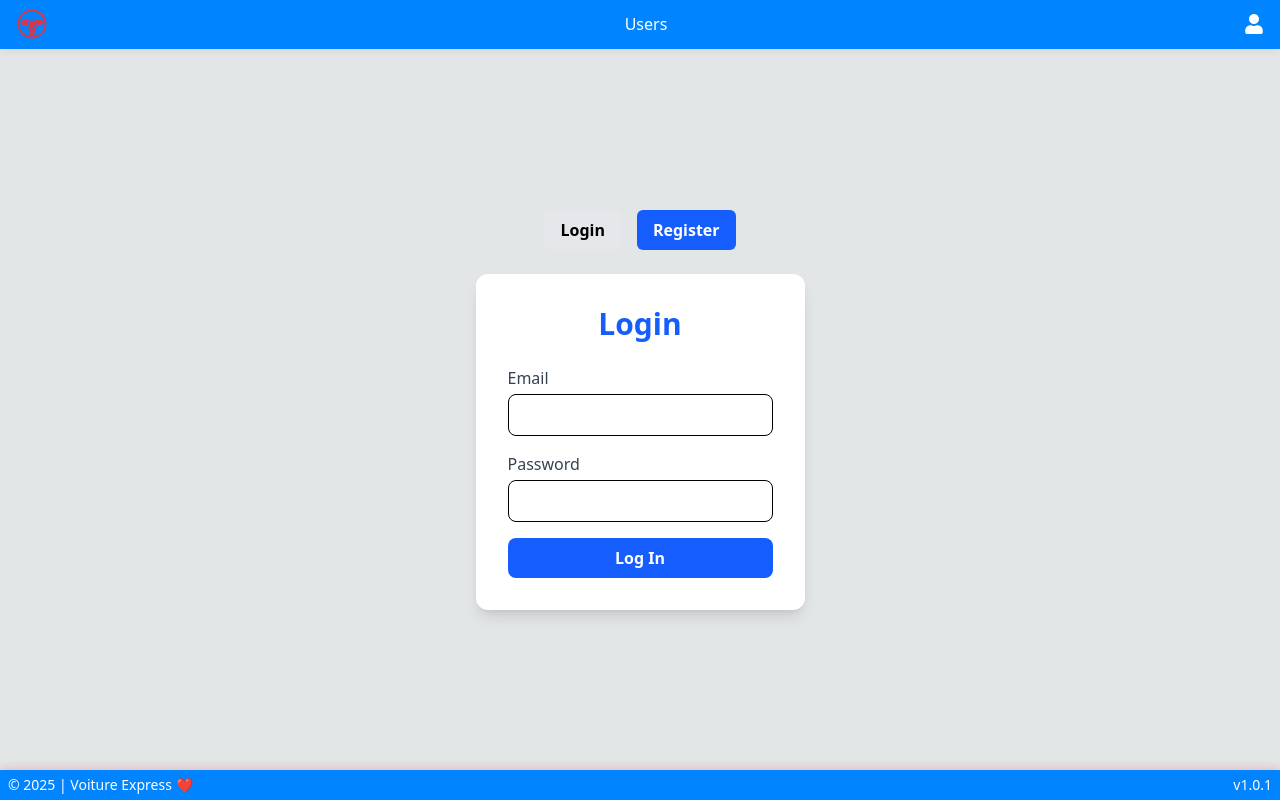
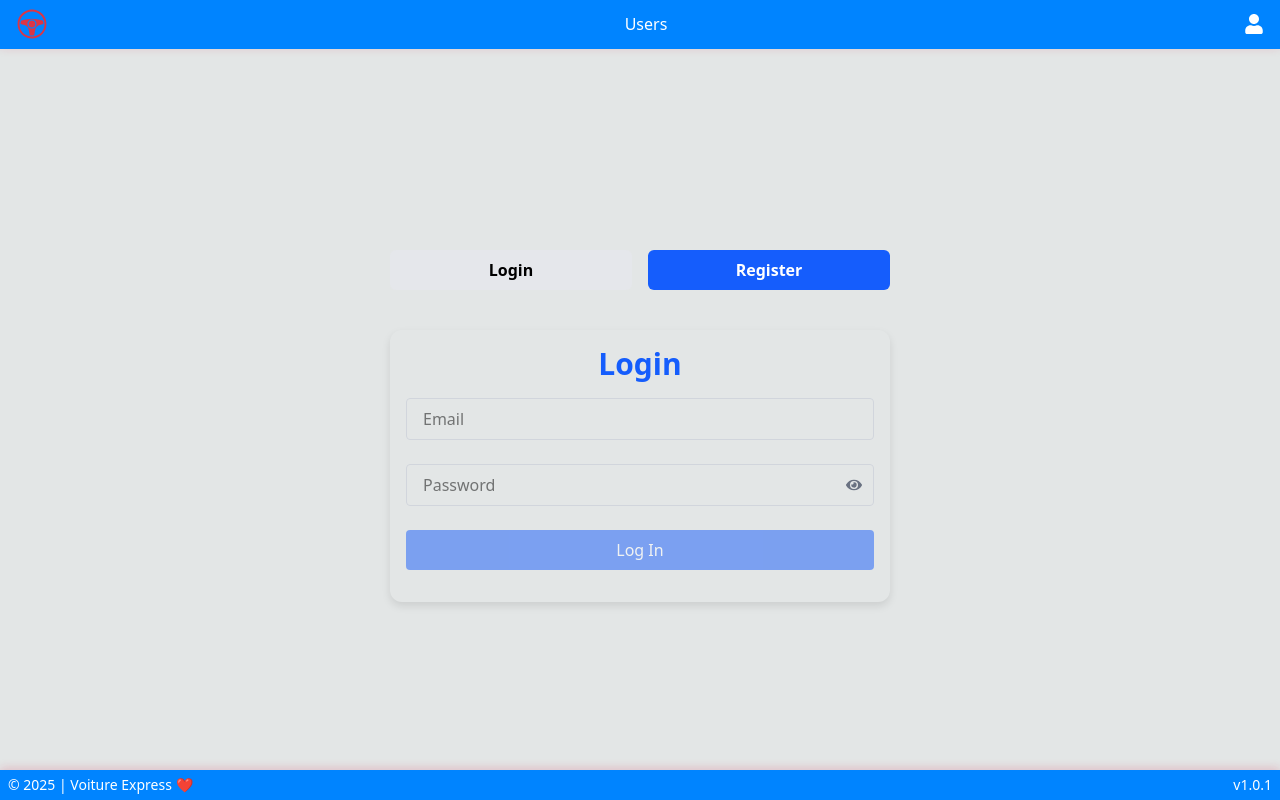
Before and after one commit to mtoanp/voiture-express, a React (Vite) app: page /auth in a window 1280 px wide. Built offline with nearby package versions, Linux system fonts and the light colour scheme.

Commit message:
feat(style): style auth-layout

```diff
--- /dev/null
+++ b/src/features/auth/auth-layout.scss
@@ -0,0 +1,62 @@
+.auth-layout {
+    // background-color: black;
+    .auth {
+        $size: 100px;
+        width: 500px;
+        .background {
+            width: 500px;
+            height: 300px;
+            position: absolute;
+            top: -40px;
+            left: 50%;
+            transform: translateX(-50%);
+            z-index: 0 !important;
+
+            .shape {
+                height: $size;
+                width: $size;
+                position: absolute;
+                border-radius: 50%;
+                opacity: 0.8;
+                &:first-child {
+                    background: linear-gradient(#1845ad, #23a2f6);
+                    left: -40px;
+                    top: -0;
+                }
+                &:last-child {
+                    background: linear-gradient(to right, #ff512f, #f09819);
+                    right: -40px;
+                    top: 280px;
+                }
+            }
+        }
+
+        .control {
+            // position: absolute;
+            // top: 0;
+            // left: 50%;
+            // transform: translateX(-50%);
+            z-index: 1 !important;
+
+            width: 100%;
+            margin: 2rem auto;
+            display: flex;
+            justify-content: space-between;
+            gap: 1rem;
+
+            @media (max-width: 600px) {
+                width: 100%;
+                margin: 2rem 1rem;
+                width: calc(100% - 2rem);
+            }
+
+            & > * {
+                flex: 1;
+            }
+        }
+
+        .outlet {
+            z-index: 1 !important;
+        }
+    }
+}
--- a/src/features/auth/auth-layout.tsx
+++ b/src/features/auth/auth-layout.tsx
@@ -1,3 +1,4 @@
+import "./auth-layout.scss";
 import { Outlet, useNavigate, useLocation } from "react-router-dom";
 
 const AuthLayout = () => {
@@ -7,13 +8,22 @@ const AuthLayout = () => {
   const isLogin = location.pathname.includes("login");
 
   return (
-    <div className="h-full flex flex-col items-center justify-center">
-      <div className="flex space-x-4 mb-6">
+    <div className="auth-layout h-full flex flex-col items-center justify-center">
+      <div className="auth relative">
+        {/* background */}
+        {/* <div className="background">
+          <div className="shape"></div>
+          <div className="shape"></div>
+        </div> */}
+
+        {/* control */}
+        <div className="control">
           <button
             onClick={() => navigate("/auth/login")}
             className={`px-4 py-2 rounded-md font-semibold ${isLogin ? "bg-blue-600 text-white" : "bg-gray-200 hover:bg-gray-300"}`}>
             Login
           </button>
+
           <button
             onClick={() => navigate("/auth/register")}
             className={`px-4 py-2 rounded-md font-semibold ${!isLogin ? "bg-blue-600 text-white" : "bg-gray-200 hover:bg-gray-300"}`}>
@@ -21,8 +31,10 @@ const AuthLayout = () => {
           </button>
         </div>
 
-      <div className="">
+        {/* outlet */}
+        <div className="outlet mt-10">
           <Outlet />
+        </div>
       </div>
     </div>
   );
--- a/src/features/auth/login/login.tsx
+++ b/src/features/auth/login/login.tsx
@@ -1,22 +1,97 @@
 import "./login.scss";
 import { useState } from "react";
 import { useNavigate } from "react-router-dom";
-import AuthService from "../auth.service"; // adjust path if needed
+import AuthService from "../auth.service";
 import { useAuth } from "../auth.context";
+import FormInput from "../../../shared/form/form-input/form-input";
 
 const LogIn = () => {
-  const [email, setEmail] = useState("");
-  const [password, setPassword] = useState("");
-  const [error, setError] = useState("");
+  const [user, setUser] = useState({
+    email: "",
+    password: "",
+  });
+
+  const [loading, setLoading] = useState(false);
+  const [error, setError] = useState<string | null>(null);
+  const [formErrors, setFormErrors] = useState<{ email?: string; password?: string }>({});
+
   const navigate = useNavigate();
   const { login } = useAuth();
 
+  // ------------------------------------------------------------
+  // Validation rules
+  // ------------------------------------------------------------
+  const validate = (values: { email: string; password: string }) => {
+    const errors: { email?: string; password?: string } = {};
+
+    if (!values.email || !/\S+@\S+\.\S+/.test(values.email)) {
+      errors.email = "Valid email is required";
+    }
+
+    if (!values.password) {
+      errors.password = "Password is required";
+    }
+
+    return errors;
+  };
+
+  // ✅ Used to set errors during submission
+  const validateForm = () => {
+    const errors = validate(user);
+    setFormErrors(errors);
+    return errors;
+  };
+
+  // ✅ Used to enable/disable the button
+  const formIsValid = Object.keys(validate(user)).length === 0;
+
+  // ------------------------------------------------------------
+  // On Events
+  // ------------------------------------------------------------
+  const onChange = (e: React.ChangeEvent<HTMLInputElement>) => {
+    const { name, value } = e.target;
+
+    // Update user input
+    setUser((prevState) => ({
+      ...prevState,
+      [name]: value,
+    }));
+
+    // Revalidate the updated field
+    const updatedValues = {
+      ...user,
+      [name]: value,
+    };
+
+    const errors = validate(updatedValues);
+
+    setFormErrors((prevErrors) => {
+      const newErrors = { ...prevErrors };
+
+      if (errors[name as keyof typeof errors]) {
+        newErrors[name as keyof typeof errors] = errors[name as keyof typeof errors];
+      } else {
+        delete newErrors[name as keyof typeof errors];
+      }
+
+      return newErrors;
+    });
+
+    setError(null); // Clear global/server error
+  };
+
   const handleSubmit = async (e: React.FormEvent) => {
     e.preventDefault();
-    setError("");
+    setLoading(true);
+
+    const errors = validateForm();
+    if (Object.keys(errors).length > 0) {
+      setLoading(false);
+      return;
+    }
 
     try {
-      const res = await AuthService.logIn(email, password);
+      const res = await AuthService.logIn(user.email, user.password);
 
       if (!res.ok) {
         const data = await res.json().catch(() => ({}));
@@ -26,51 +101,37 @@ const LogIn = () => {
       }
 
       const data = await res.json();
-      const { user, access_token } = data;
-      console.log(data);
-
-      // Save token in service (optional)
-      AuthService.setToken(access_token);
-
-      // Save to context
-      login(user, access_token);
+      AuthService.setToken(data.access_token);
+      login(data.user, data.access_token);
       navigate("/profile");
     } catch (err) {
       setError(err instanceof Error ? err.message : "Unexpected error");
+    } finally {
+      setLoading(false);
     }
   };
 
+  // ------------------------------------------------------------
+  // HTML
+  // ------------------------------------------------------------
   return (
-    <div className="login">
-      <div className="w-full max-w-md bg-white shadow-lg rounded-xl p-8">
-        <h2 className="text-3xl font-bold text-center text-blue-600 mb-6">Login</h2>
-        {error && <p className="text-red-600 text-sm mb-4 text-center">{error}</p>}
-        <form onSubmit={handleSubmit} className="space-y-4">
-          <div>
-            <label className="block text-gray-700 font-medium mb-1">Email</label>
-            <input
-              type="email"
-              className="w-full px-4 py-2 border rounded-lg focus:outline-none focus:ring-2 focus:ring-blue-400"
-              value={email}
-              onChange={(e) => setEmail(e.target.value)}
-              required
-            />
-          </div>
-          <div>
-            <label className="block text-gray-700 font-medium mb-1">Password</label>
-            <input
-              type="password"
-              className="w-full px-4 py-2 border rounded-lg focus:outline-none focus:ring-2 focus:ring-blue-400"
-              value={password}
-              onChange={(e) => setPassword(e.target.value)}
-              required
-            />
-          </div>
-          <button type="submit" className="w-full bg-blue-600 text-white py-2 rounded-lg font-semibold hover:bg-blue-700 transition duration-200">
-            Log In
-          </button>
-        </form>
-      </div>
+    <div className="login w-full shadow-lg p-8 card">
+      <h2 className="text-3xl font-bold text-center text-blue-600">Login</h2>
+
+      <form onSubmit={handleSubmit} className="form my-4">
+        {error && <div className="bg-red-100 text-red-700 p-2 rounded text-sm mb-4">{error}</div>}
+
+        <FormInput type="email" name="email" value={user.email} onChange={onChange} error={formErrors.email} placeholder="Email" />
+
+        <FormInput type="password" name="password" value={user.password} onChange={onChange} error={formErrors.password} placeholder="Password" />
+
+        <button
+          type="submit"
+          disabled={loading || !formIsValid}
+          className="w-full bg-blue-600 text-white py-2 rounded hover:bg-blue-700 transition disabled:opacity-50">
+          {loading ? "Logging in..." : "Log In"}
+        </button>
+      </form>
     </div>
   );
 };
--- a/src/features/user/user-create/user-create.tsx
+++ b/src/features/user/user-create/user-create.tsx
@@ -1,5 +1,4 @@
 import "./user-create.scss";
-// import type { User } from "../user";
 import { useAuth } from "../../auth/auth.context";
 import { useState } from "react";
 import { useNavigate, Navigate } from "react-router-dom";
@@ -9,26 +8,22 @@ import FormInput from "../../../shared/form/form-input/form-input";
 const NewUser = () => {
   const { currentUser, login } = useAuth();
   const [user, setUser] = useState({
-    // name: "",
     email: "",
     password: "",
     confirmPassword: "",
   });
+
   const [loading, setLoading] = useState(false);
   const [error, setError] = useState<string | null>(null);
   const [formErrors, setFormErrors] = useState<{
-    name?: string;
     email?: string;
     password?: string;
     confirmPassword?: string;
-    server?: string;
   }>({});
 
   const navigate = useNavigate();
 
-  // ------------------------------------------------------------
-  // If the user is already logged in, redirect them to the home page or another page
-  // ------------------------------------------------------------
+  // 🚫 Redirect if already logged in
   if (currentUser) {
     return <Navigate to="/" />;
   }
@@ -36,49 +31,82 @@ const NewUser = () => {
   // ------------------------------------------------------------
   // Validation rules
   // ------------------------------------------------------------
-  const validateForm = () => {
+  const validate = (values: typeof user) => {
     const errors: {
-      // name?: string;
       email?: string;
       password?: string;
       confirmPassword?: string;
     } = {};
 
-    // if (!user.name) errors.name = "Name is required";
-    if (!user.email || !/\S+@\S+\.\S+/.test(user.email)) errors.email = "Valid email is required";
-    if (!user.password || user.password.length < 6) errors.password = "Password must be at least 6 characters";
-    if (user.password !== user.confirmPassword) errors.confirmPassword = "Passwords do not match";
+    if (!values.email || !/\S+@\S+\.\S+/.test(values.email)) {
+      errors.email = "Valid email is required";
+    }
 
+    const passwordRegex = /^(?=.*[A-Z])(?=.*\d)(?=.*[!@#$%^&*]).{8,32}$/;
+    if (!values.password) {
+      errors.password = "Password is required";
+    } else if (values.password.length < 8 || values.password.length > 32) {
+      errors.password = "Password must be between 8 and 32 characters";
+    } else if (!passwordRegex.test(values.password)) {
+      errors.password = "Password must include at least one uppercase letter, one number, and one special character (!@#$%^&*)";
+    }
+
+    if (values.password !== values.confirmPassword) {
+      errors.confirmPassword = "Passwords do not match";
+    }
+
+    return errors;
+  };
+
+  // ✅ Set validation errors to state
+  const validateForm = () => {
+    const errors = validate(user);
     setFormErrors(errors);
     return errors;
   };
+
+  // ✅ Used for disabling the submit button
+  const formIsValid = Object.keys(validate(user)).length === 0;
 
   // ------------------------------------------------------------
   // On Events
   // ------------------------------------------------------------
   const onChange = (e: React.ChangeEvent<HTMLInputElement>) => {
     const { name, value } = e.target;
+
+    // Update the field value
     setUser((prevState) => ({
       ...prevState,
       [name]: value,
     }));
 
-    // Clear the errors
-    setError(null);
-    setFormErrors((prevState) => ({
-      ...prevState,
-      [name]: "", // Clear the individual field error
-    }));
+    // Revalidate that field in the context of the full form
+    const updatedValues = {
+      ...user,
+      [name]: value,
+    };
+
+    const errors = validate(updatedValues);
+
+    setFormErrors((prevErrors) => {
+      const newErrors = { ...prevErrors };
+
+      if (errors[name as keyof typeof errors]) {
+        newErrors[name as keyof typeof errors] = errors[name as keyof typeof errors];
+      } else {
+        delete newErrors[name as keyof typeof errors]; // ✅ Remove error if fixed
+      }
+
+      return newErrors;
+    });
+
+    setError(null); // clear generic error
   };
 
-  // ------------------------------------------------------------
-  // On Submit
-  // ------------------------------------------------------------
   const onSubmit = async (event: React.FormEvent<HTMLFormElement>) => {
     event.preventDefault();
     setLoading(true);
 
-    // Validate the form
     const errors = validateForm();
     if (Object.keys(errors).length !== 0) {
       setLoading(false);
@@ -86,14 +114,13 @@ const NewUser = () => {
     }
 
     try {
-      // ✅ Extract only the fields to send
       const payload = {
         email: user.email,
         password: user.password,
       };
 
       const response = await userService.create(payload);
-      const data = await response.json(); // Parse the JSON response
+      const data = await response.json();
 
       if (!response.ok) {
         if (response.status === 409) {
@@ -102,12 +129,9 @@ const NewUser = () => {
             email: "Email already exists",
           }));
         }
-
         throw new Error(data.error || "Failed to create user");
       }
 
-      // Handle successful login (e.g., store tokens, redirect)
-      console.warn("User created", data);
       login(data.user, data.access_token);
       navigate("/");
     } catch (error) {
@@ -117,20 +141,15 @@ const NewUser = () => {
     }
   };
 
-  // if (loading) return <p>Loading...</p>;
-  // if (error) return <p>Error: {error}</p>;
-
   // ------------------------------------------------------------
   // HTML
   // ------------------------------------------------------------
   return (
-    <div className="NewUser max-w-md mx-auto mt-10 bg-white p-8 shadow-lg rounded">
-      <h2 className="text-2xl font-bold text-center mb-6">Register</h2>
+    <div className="user-create p-8 shadow-lg card">
+      <h2 className="text-3xl font-bold text-center text-blue-600">Register</h2>
 
-      <form onSubmit={onSubmit} className="space-y-4">
-        {error && <div className="bg-red-100 text-red-700 p-2 rounded text-sm">{error}</div>}
-
-        {/* <FormInput name="name" value={user.name} onChange={onChange} error={formErrors.name} placeholder="Name" /> */}
+      <form onSubmit={onSubmit} className="form my-4">
+        {error && <div className="bg-red-100 text-red-700 p-2 rounded text-sm mb-4">{error}</div>}
 
         <FormInput type="email" name="email" value={user.email} onChange={onChange} error={formErrors.email} placeholder="Email" />
 
@@ -147,7 +166,7 @@ const NewUser = () => {
 
         <button
           type="submit"
-          disabled={loading}
+          disabled={loading || !formIsValid}
           className="w-full bg-blue-600 text-white py-2 rounded hover:bg-blue-700 transition disabled:opacity-50">
           {loading ? "Creating..." : "Sign Up"}
         </button>
--- a/src/shared/form/form-input/form-input.tsx
+++ b/src/shared/form/form-input/form-input.tsx
@@ -12,7 +12,7 @@ interface FormInputProps {
   label?: string;
 }
 
-const FormInput: React.FC<FormInputProps> = ({ name, type = "text", id, value, onChange, error, placeholder, label }) => {
+const FormInput: React.FC<FormInputProps> = ({ name, type = "text", id, value, onChange, error, placeholder }) => {
   const [showPassword, setShowPassword] = useState(false);
   const inputId = id || name;
 
@@ -23,10 +23,10 @@ const FormInput: React.FC<FormInputProps> = ({ name, type = "text", id, value, o
   const inputType = type === "password" && showPassword ? "text" : type;
 
   return (
-    <div className="mb-4 w-full">
-      <label htmlFor={inputId} className="block text-sm font-medium text-gray-700 mb-1">
+    <div className="mb-6 w-full">
+      {/* <label htmlFor={inputId} className="block text-sm font-medium text-gray-700 mb-1">
         {label || placeholder || name}
-      </label>
+      </label> */}
 
       <div className="relative">
         <input
```
Lines whose indentation alone changed are shown as unchanged.
